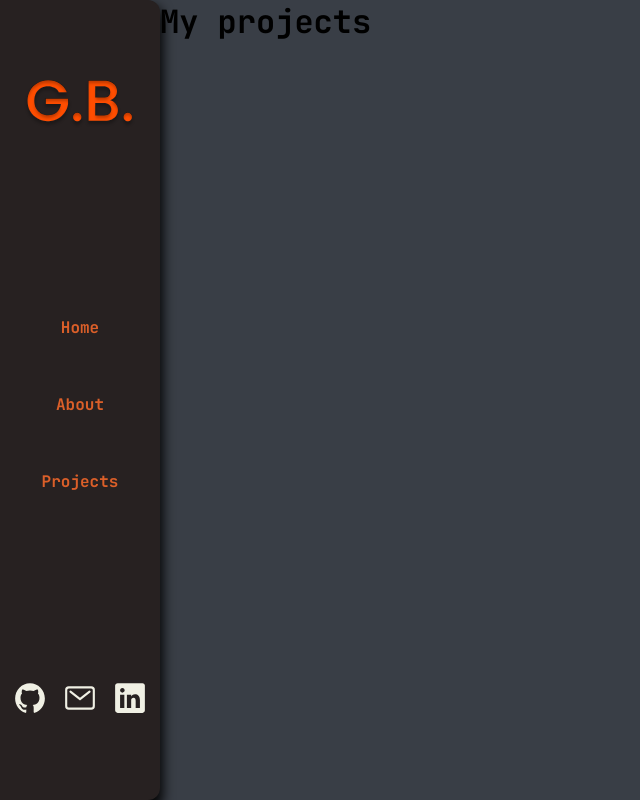
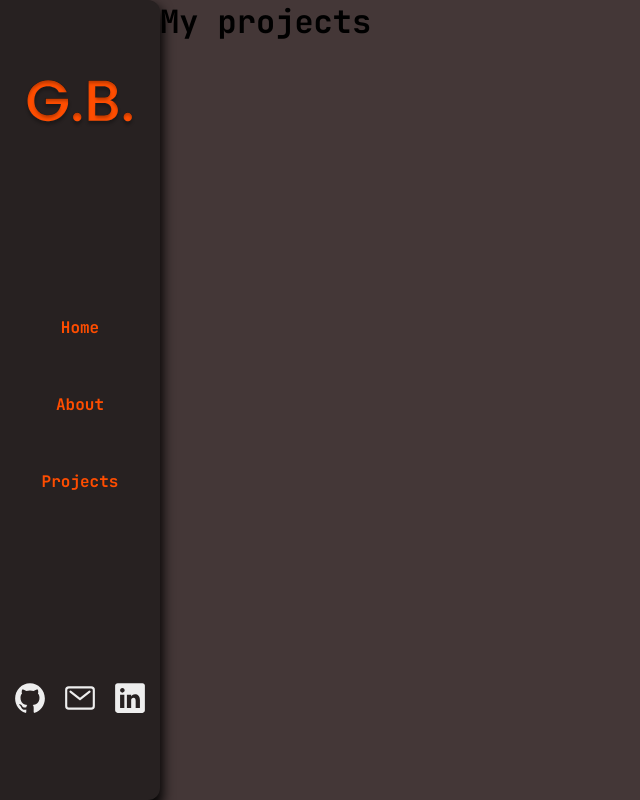
Before and after one commit to gabrlcj/Portfolio, a React (Create React App) app: page /projects in a window 1280 px wide. Shown: the whole page, without its empty margins (0-640 px from the left). Built offline with nearby package versions, Linux system fonts and the light colour scheme.

Commit message:
:art: fix: Fixed some colors from the project

```diff
--- a/src/styles/global.ts
+++ b/src/styles/global.ts
@@ -2,12 +2,13 @@ import { createGlobalStyle } from 'styled-components'
 
 export const GlobalStyle = createGlobalStyle`
   :root {
-    --black-color: #393E46;
-    --white-color: #f0f0e4;
+    --black-color: #222831;
+    --brown-color: #443737;
+    --white-color: #EEEEEE;
 
-    --primary-color: #DB5F29;
-    --secondary-color: #68BDE1;
-    --alternative-color: #7B3C3C;
+    --primary-color: #FF4D00;
+    --secondary-color: #FF0000;
+    --alternative-color: #68BDE1;
   }
 
   * {
@@ -29,7 +30,7 @@ export const GlobalStyle = createGlobalStyle`
   body {
     min-height: 100vh;
     margin-left: 10rem;
-    background-color: var(--black-color);
+    background-color: var(--brown-color);
     font: 400 1rem 'JetBrains Mono', monospace;
   }
 `
```
